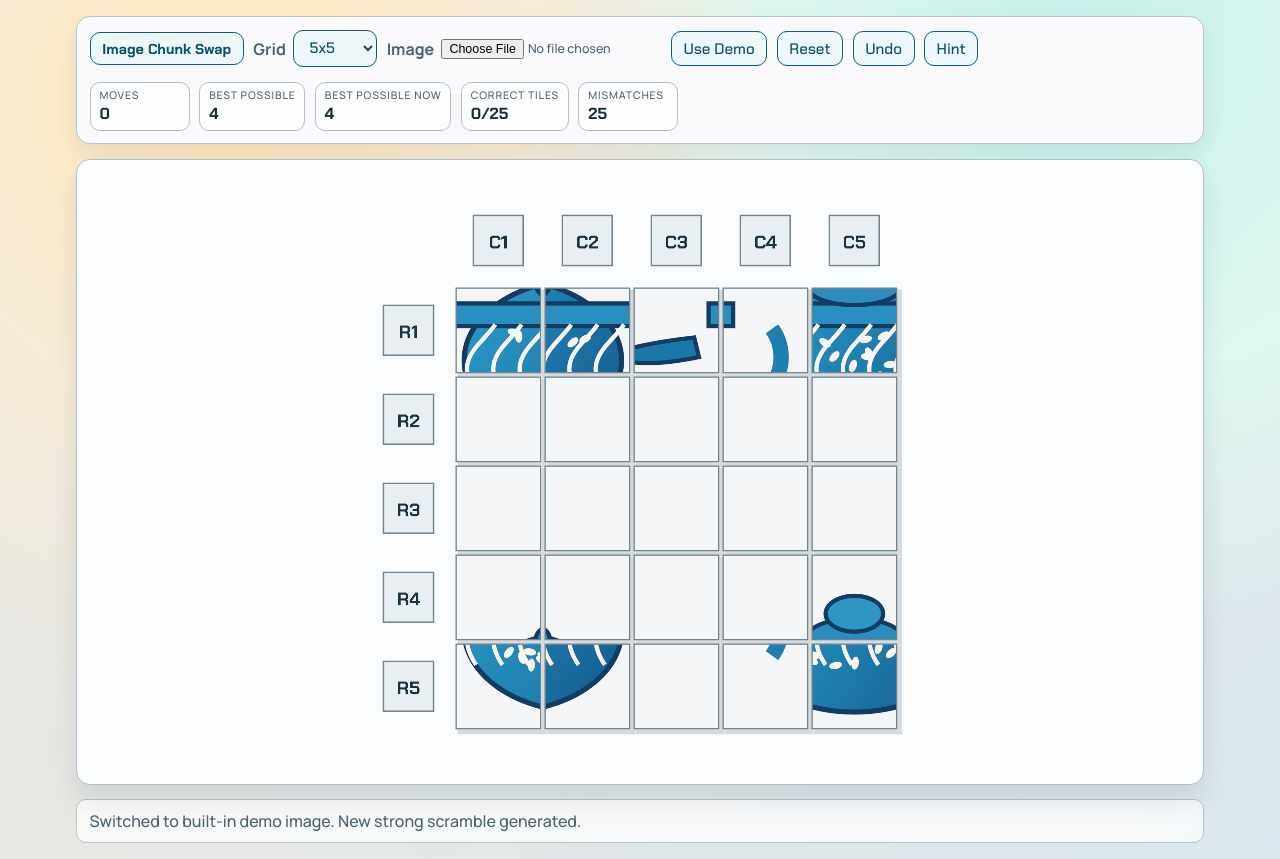
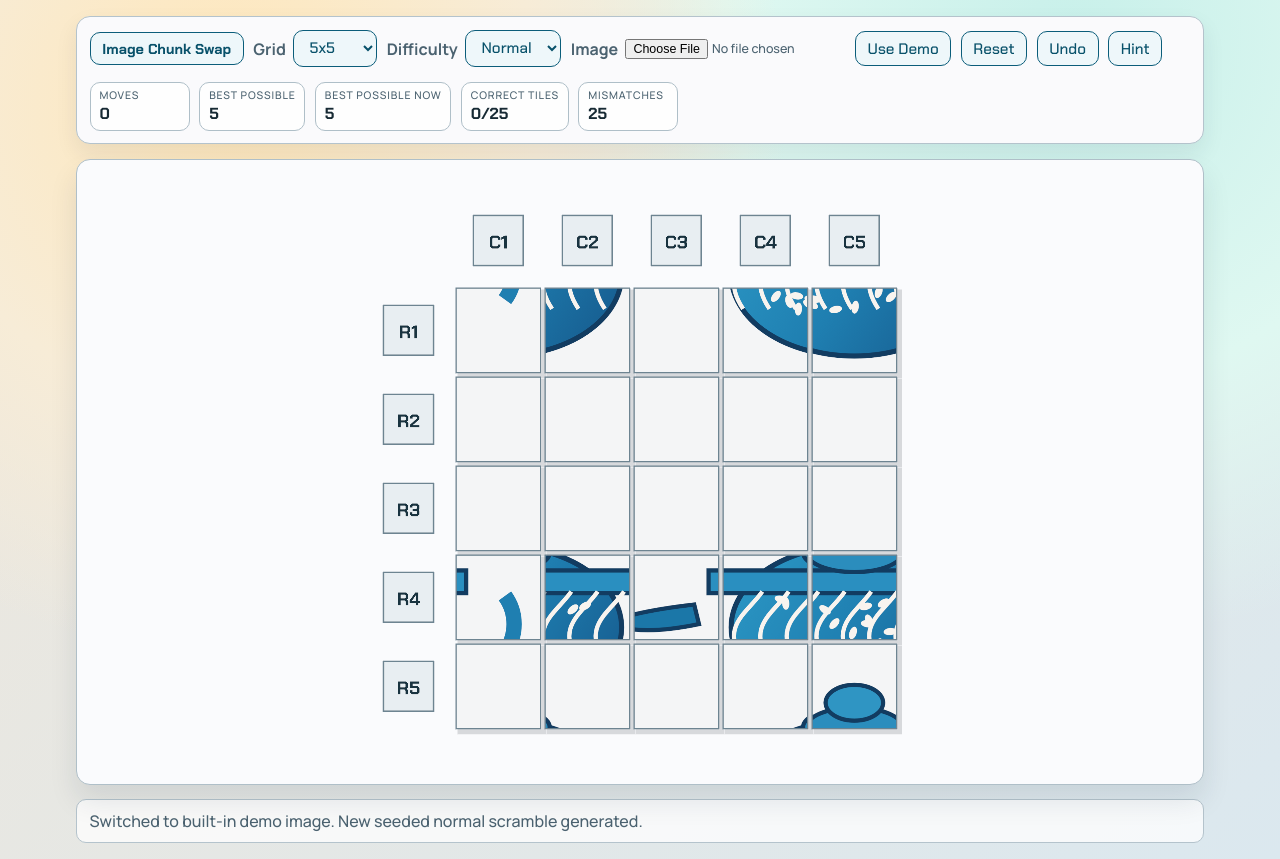
Before and after one commit to john-moffett/AppExperiments, a website built with Vite: page index.html in a window 1280 px wide. Both pictures are taken after a click on the button "Use Demo". Built offline with nearby package versions, Linux system fonts and the light colour scheme.

Commit message:
Add seeded random normal/hard scramble targeting

```diff
--- a/index.html
+++ b/index.html
@@ -28,6 +28,13 @@
               <option value="8">8x8</option>
               <option value="9">9x9</option>
               <option value="10">10x10</option>
+            </select>
+          </label>
+          <label class="mode-select" for="difficulty-select">
+            Difficulty
+            <select id="difficulty-select">
+              <option value="normal" selected>Normal</option>
+              <option value="hard">Hard</option>
             </select>
           </label>
           <label id="image-upload-wrap" class="mode-select file-select" for="image-input">
--- a/src/main.js
+++ b/src/main.js
@@ -6,6 +6,7 @@ import { InputController } from "./input/InputController.js";
 
 const imageInputEl = document.getElementById("image-input");
 const gridSizeSelectEl = document.getElementById("grid-size-select");
+const difficultySelectEl = document.getElementById("difficulty-select");
 const demoImageBtn = document.getElementById("demo-image-btn");
 const resetBtn = document.getElementById("reset-btn");
 const undoBtn = document.getElementById("undo-btn");
@@ -52,6 +53,7 @@ let bestPossibleStart = { rowMin: 0, colMin: 0, total: 0 };
 let currentImageSource = createDemoImage();
 let currentImageSeedKey = "builtin-demo-v1";
 let gridSize = parseGridSize(gridSizeSelectEl?.value);
+let difficultyMode = parseDifficultyMode(difficultySelectEl?.value);
 
 function createDemoImage(size = 1200) {
   const canvas = document.createElement("canvas");
@@ -171,6 +173,10 @@ function parseGridSize(value) {
   return Math.max(4, Math.min(10, parsed));
 }
 
+function parseDifficultyMode(value) {
+  return value === "hard" ? "hard" : "normal";
+}
+
 function isSolved() {
   return engine?.isSolved() ?? false;
 }
@@ -205,6 +211,38 @@ function createSeededRng(seedKey, streamKey = "") {
   return mulberry32(seedGen());
 }
 
+function hashBytesFnv1a(bytes) {
+  let hash = 2166136261;
+  for (let i = 0; i < bytes.length; i += 1) {
+    hash ^= bytes[i];
+    hash = Math.imul(hash, 16777619);
+  }
+  return hash >>> 0;
+}
+
+function deriveImageSeedKey(imageSource, namespace = "image") {
+  const sampleSize = 64;
+  const width = imageSource.naturalWidth ?? imageSource.width ?? sampleSize;
+  const height = imageSource.naturalHeight ?? imageSource.height ?? sampleSize;
+  const canvas = document.createElement("canvas");
+  canvas.width = sampleSize;
+  canvas.height = sampleSize;
+  const ctx = canvas.getContext("2d");
+
+  if (!ctx) {
+    return `${namespace}|${width}x${height}|fallback`;
+  }
+
+  try {
+    ctx.drawImage(imageSource, 0, 0, sampleSize, sampleSize);
+    const data = ctx.getImageData(0, 0, sampleSize, sampleSize).data;
+    const hash = hashBytesFnv1a(data);
+    return `${namespace}|${width}x${height}|${hash.toString(16)}`;
+  } catch {
+    return `${namespace}|${width}x${height}|draw-error`;
+  }
+}
+
 function randomPermutation(n, rng) {
   const result = Array.from({ length: n }, (_, i) => i);
   for (let i = n - 1; i > 0; i -= 1) {
@@ -224,78 +262,149 @@ function countFixedPoints(perm) {
   return count;
 }
 
-function countInversions(perm) {
-  let inversions = 0;
+function minInsertMovesForPerm(perm) {
+  const tails = [];
+
   for (let i = 0; i < perm.length; i += 1) {
-    for (let j = i + 1; j < perm.length; j += 1) {
-      if (perm[i] > perm[j]) {
-        inversions += 1;
+    const value = perm[i];
+    let lo = 0;
+    let hi = tails.length;
+
+    while (lo < hi) {
+      const mid = (lo + hi) >> 1;
+      if (tails[mid] < value) {
+        lo = mid + 1;
+      } else {
+        hi = mid;
       }
     }
+
+    tails[lo] = value;
   }
-  return inversions;
+
+  return perm.length - tails.length;
 }
 
-function countAdjacentSourceNeighbors(perm) {
-  let count = 0;
-  for (let i = 0; i < perm.length - 1; i += 1) {
-    if (Math.abs(perm[i] - perm[i + 1]) === 1) {
-      count += 1;
-    }
-  }
-  return count;
-}
-
-function permutationScrambleScore(perm) {
-  const inversions = countInversions(perm);
-  const displacement = perm.reduce((sum, value, index) => sum + Math.abs(value - index), 0);
-  return inversions * (perm.length + 1) + displacement;
-}
-
-function createStrongScramblePerm(n, rng) {
-  const attemptBudget = n <= 6 ? 12000 : 8000;
-  let bestStrict = null;
-  let bestFallback = null;
-
+function createRandomDerangement(n, rng, attemptBudget = 240) {
   for (let attempt = 0; attempt < attemptBudget; attempt += 1) {
     const perm = randomPermutation(n, rng);
-    if (countFixedPoints(perm) !== 0) {
-      continue;
-    }
-
-    const score = permutationScrambleScore(perm);
-    if (!bestFallback || score > bestFallback.score) {
-      bestFallback = { perm, score };
-    }
-
-    if (countAdjacentSourceNeighbors(perm) !== 0) {
-      continue;
-    }
-
-    if (!bestStrict || score > bestStrict.score) {
-      bestStrict = { perm, score };
+    if (countFixedPoints(perm) === 0) {
+      return perm;
     }
   }
 
-  if (bestStrict) {
-    return bestStrict.perm;
+  const shift = 1 + Math.floor(rng() * Math.max(1, n - 1));
+  return Array.from({ length: n }, (_, i) => (i + shift) % n);
+}
+
+function getDifficultyTargetRange(n, difficulty) {
+  if (difficulty === "hard") {
+    if (n === 5) {
+      return { min: 5, max: 6 };
+    }
+
+    if (n < 5) {
+      return { min: 4, max: Number.POSITIVE_INFINITY };
+    }
+
+    return { min: 5, max: Number.POSITIVE_INFINITY };
   }
 
-  if (bestFallback) {
-    return bestFallback.perm;
+  if (n === 5) {
+    return { min: 4, max: 6 };
   }
 
-  return randomPermutation(n, rng);
+  if (n < 5) {
+    return { min: 3, max: Number.POSITIVE_INFINITY };
+  }
+
+  return { min: 4, max: Number.POSITIVE_INFINITY };
+}
+
+function isTotalInRange(total, range) {
+  return total >= range.min && total <= range.max;
+}
+
+function distanceToRange(total, range) {
+  if (total < range.min) {
+    return range.min - total;
+  }
+
+  if (total > range.max) {
+    return total - range.max;
+  }
+
+  return 0;
+}
+
+function isBetterScrambleFallback(a, b, range, difficulty) {
+  const aDistance = distanceToRange(a.totalMinMoves, range);
+  const bDistance = distanceToRange(b.totalMinMoves, range);
+  if (aDistance !== bDistance) {
+    return aDistance < bDistance;
+  }
+
+  if (difficulty === "hard") {
+    if (a.totalMinMoves !== b.totalMinMoves) {
+      return a.totalMinMoves > b.totalMinMoves;
+    }
+  } else if (a.totalMinMoves !== b.totalMinMoves) {
+    return a.totalMinMoves < b.totalMinMoves;
+  }
+
+  const aKey = `${a.rowPerm.join(",")}|${a.colPerm.join(",")}`;
+  const bKey = `${b.rowPerm.join(",")}|${b.colPerm.join(",")}`;
+  return aKey < bKey;
+}
+
+function createSeededScramblePair(n, seedKey, difficulty) {
+  const rng = createSeededRng(seedKey, "scramble");
+  const targetRange = getDifficultyTargetRange(n, difficulty);
+  const attemptBudget = n <= 6 ? 22000 : 14000;
+  let fallback = null;
+
+  for (let attempt = 0; attempt < attemptBudget; attempt += 1) {
+    const rowPerm = createRandomDerangement(n, rng);
+    const colPerm = createRandomDerangement(n, rng);
+    const rowMinMoves = minInsertMovesForPerm(rowPerm);
+    const colMinMoves = minInsertMovesForPerm(colPerm);
+    const totalMinMoves = rowMinMoves + colMinMoves;
+
+    const candidate = {
+      rowPerm,
+      colPerm,
+      rowMinMoves,
+      colMinMoves,
+      totalMinMoves
+    };
+
+    if (!fallback || isBetterScrambleFallback(candidate, fallback, targetRange, difficulty)) {
+      fallback = candidate;
+    }
+
+    if (isTotalInRange(totalMinMoves, targetRange)) {
+      return {
+        ...candidate,
+        acceptedTarget: true,
+        targetRange
+      };
+    }
+  }
+
+  return {
+    ...fallback,
+    acceptedTarget: false,
+    targetRange
+  };
 }
 
 function createEngine() {
   const puzzle = getPuzzleForMode("I");
   puzzle.n = gridSize;
-  const scrambleKey = `${currentImageSeedKey}|n:${gridSize}`;
-  const rowRng = createSeededRng(scrambleKey, "rows");
-  const colRng = createSeededRng(scrambleKey, "cols");
-  puzzle.startRowPerm = createStrongScramblePerm(gridSize, rowRng);
-  puzzle.startColPerm = createStrongScramblePerm(gridSize, colRng);
+  const scrambleKey = `${currentImageSeedKey}|n:${gridSize}|difficulty:${difficultyMode}`;
+  const scramble = createSeededScramblePair(gridSize, scrambleKey, difficultyMode);
+  puzzle.startRowPerm = scramble.rowPerm;
+  puzzle.startColPerm = scramble.colPerm;
   return new ModeImageEngine(puzzle, currentImageSource);
 }
 
@@ -507,9 +616,11 @@ async function initializeGame() {
 
   try {
     currentImageSource = await loadImageFromUrl(DEFAULT_IMAGE_URL.href);
+    currentImageSeedKey = deriveImageSeedKey(currentImageSource, "default-image");
     startupMessage = "Loaded default image: cat.png. Drag row/column headings to reorder strips.";
   } catch {
     currentImageSource = createDemoImage();
+    currentImageSeedKey = deriveImageSeedKey(currentImageSource, "demo-fallback");
     startupMessage = "Could not load cat.png. Using built-in demo image.";
     startupTone = "warn";
   }
@@ -548,15 +659,16 @@ function undoMove() {
   refreshUi();
 }
 
-function setCurrentImageSource(imageSource, message = "Image updated.") {
+function setCurrentImageSource(imageSource, message = "Image updated.", seedNamespace = "image") {
   currentImageSource = imageSource;
+  currentImageSeedKey = deriveImageSeedKey(imageSource, seedNamespace);
 
   initializePuzzleEngine(createEngine());
   hoveredHandle = null;
   boardView.clearDragPreview();
   boardView.clearHint();
   configureBoardFromEngine();
-  setStatus(`${message} New strong scramble generated.`, "neutral");
+  setStatus(`${message} New seeded ${difficultyMode} scramble generated.`, "neutral");
   refreshUi();
 }
 
@@ -580,7 +692,31 @@ function setGridSize(nextSize) {
   boardView.clearDragPreview();
   boardView.clearHint();
   configureBoardFromEngine();
-  setStatus(`Grid set to ${gridSize}x${gridSize}. New strong scramble generated.`, "neutral");
+  setStatus(`Grid set to ${gridSize}x${gridSize}. New seeded ${difficultyMode} scramble generated.`, "neutral");
+  refreshUi();
+}
+
+function setDifficultyMode(nextMode) {
+  const parsed = parseDifficultyMode(nextMode);
+  if (parsed === difficultyMode && engine) {
+    return;
+  }
+
+  difficultyMode = parsed;
+  if (difficultySelectEl) {
+    difficultySelectEl.value = difficultyMode;
+  }
+
+  if (!engine) {
+    return;
+  }
+
+  initializePuzzleEngine(createEngine());
+  hoveredHandle = null;
+  boardView.clearDragPreview();
+  boardView.clearHint();
+  configureBoardFromEngine();
+  setStatus(`Difficulty set to ${difficultyMode}. New seeded scramble generated.`, "neutral");
   refreshUi();
 }
 
@@ -631,7 +767,7 @@ imageInputEl.addEventListener("change", async () => {
 
   try {
     const image = await loadImageFromFile(file);
-    setCurrentImageSource(image, `Loaded image: ${file.name}`);
+    setCurrentImageSource(image, `Loaded image: ${file.name}`, "uploaded-image");
   } catch (error) {
     const message = error instanceof Error ? error.message : "Unable to load that image.";
     setStatus(message, "bad");
@@ -641,11 +777,15 @@ imageInputEl.addEventListener("change", async () => {
 });
 
 demoImageBtn.addEventListener("click", () => {
-  setCurrentImageSource(createDemoImage(), "Switched to built-in demo image.");
+  setCurrentImageSource(createDemoImage(), "Switched to built-in demo image.", "builtin-demo");
 });
 
 gridSizeSelectEl?.addEventListener("change", () => {
   setGridSize(gridSizeSelectEl.value);
+});
+
+difficultySelectEl?.addEventListener("change", () => {
+  setDifficultyMode(difficultySelectEl.value);
 });
 
 resetBtn.addEventListener("click", () => {
```
